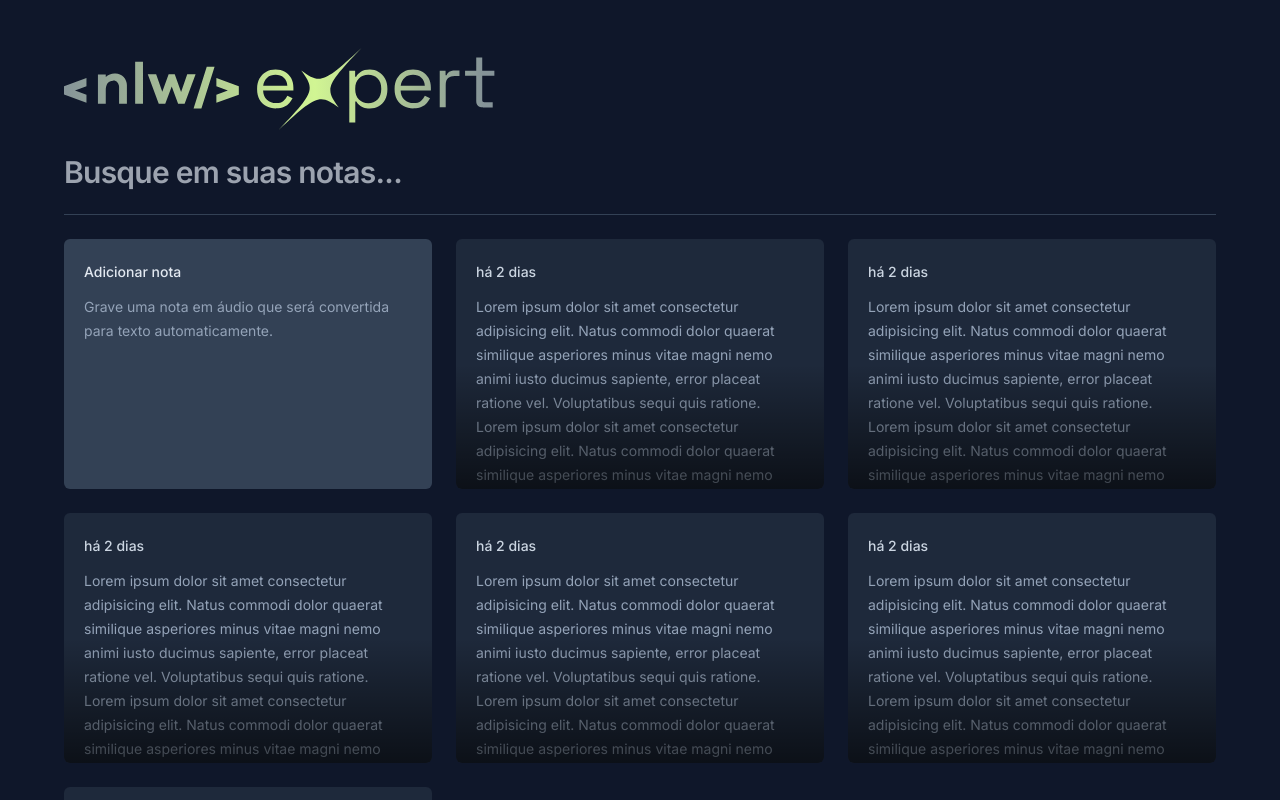
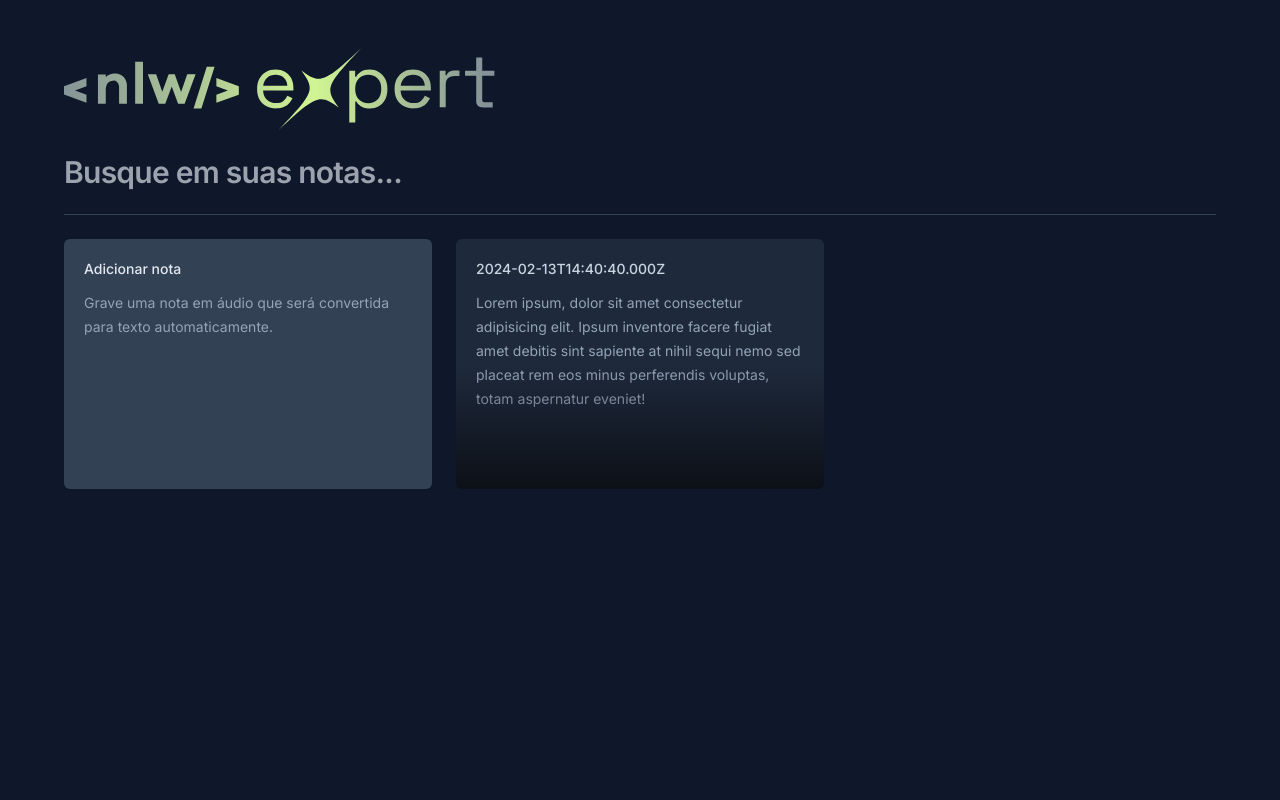
Before and after one commit to KennethOlusegun/nlw_expert_react, a React (Vite) app: page / in a window 1280 px wide. Shown: the top 800 px of the page. Built offline with nearby package versions, Linux system fonts and the light colour scheme.

Commit message:
feat: modals and props function

```diff
--- a/package.json
+++ b/package.json
@@ -9,6 +9,9 @@
     "preview": "vite preview"
   },
   "dependencies": {
+    "@radix-ui/react-dialog": "^1.0.5",
+    "date-fns": "^3.3.1",
+    "lucide-react": "^0.330.0",
     "react": "^18.2.0",
     "react-dom": "^18.2.0"
   },
--- a/src/App.tsx
+++ b/src/App.tsx
@@ -1,6 +1,11 @@
 import logo from "./assets/logo.svg";
 import { NewNoteCard } from "./compponents/new-note-card";
 import { NoteCard } from "./compponents/note-card";
+
+const note = {
+	date: new Date(),
+	content: "Lorem ipsum, dolor sit amet consectetur adipisicing elit. Ipsum inventore facere fugiat amet debitis sint sapiente at nihil sequi nemo sed placeat rem eos minus perferendis voluptas, totam aspernatur eveniet!"
+}
 
 export function App() {
   return (
@@ -19,12 +24,7 @@
 
       <div className="grid grid-cols-3 gap-6 auto-rows-[250px]">
         <NewNoteCard />
-        <NoteCard />
-        <NoteCard />
-        <NoteCard />
-        <NoteCard />
-        <NoteCard />
-        <NoteCard />
+        <NoteCard note={note} />
       </div>
     </div>
   );
--- a/src/compponents/new-note-card.tsx
+++ b/src/compponents/new-note-card.tsx
@@ -1,11 +1,51 @@
+import * as Dialog from "@radix-ui/react-dialog";
+import { X } from 'lucide-react'
+
 export function NewNoteCard() {
-  return (
-    <div className="rounded-md bg-slate-700 p-5 space-y-3">
-      <span className="text-sm font-medium text-slate-200">Adicionar nota</span>
+	return (
+		<Dialog.Root>
+			<Dialog.Trigger className="flex flex-col text-left rounded-md bg-slate-700 p-5 gap-3 hover:ring-slate-600 focus-visible:ring-2 focus-visible:ring-lime-400 outline-none">
+				<span className="text-sm font-medium text-slate-200">
+					Adicionar nota
+				</span>
 
-      <p className="text-sm leading-6 text-slate-400">
-        Grave uma nota em áudio que será convertida para texto automaticamente.
-      </p>
-    </div>
-  );
+				<p className="text-sm leading-6 text-slate-400">
+					Grave uma nota em áudio que será convertida para texto
+					automaticamente.
+				</p>
+			</Dialog.Trigger>
+
+			<Dialog.Portal>
+				<Dialog.Overlay className="inset-0 fixed bg-black/50" />
+				<Dialog.Content className="overflow-hidden fixed left-1/2 top-1/2 -translate-x-1/2 -translate-y-1/2 max-w-[640px] w-full h-[60vh] bg-slate-600 rounded-md flex flex-col outline-none">
+					<Dialog.Close className="absolute right-0 top-0 bg-slate-800 p-1.5 text-slate-400 hover:text-slate-100">
+						<X className="size-5" />
+					</Dialog.Close>
+					<div className="flex flex-1 flex-col gap-3 p-5">
+						<span className="text-sm font-medium text-slate-300">
+							Adicionar nota
+						</span>
+
+						<p className="text-sm leading-6 text-slate-400">
+							Comece
+							<button className="font-medium text-lime-400 hover:underline">
+								gravando uma nota
+							</button>
+							em áudio ou se preferir
+							<button className="font-medium text-lime-400 hover:underline">
+								utilize apenas texto
+							</button>
+						</p>
+					</div>
+
+					<button
+						type="button"
+						className="w-full bg-lime-400 py-4 text-center text-sm text-lime-950 outline-none font-medium hover:bg-lime-500"
+					>
+						Salvar nota
+					</button>
+				</Dialog.Content>
+			</Dialog.Portal>
+		</Dialog.Root>
+	);
 }
--- a/src/compponents/note-card.tsx
+++ b/src/compponents/note-card.tsx
@@ -1,20 +1,60 @@
+import * as Dialog from "@radix-ui/react-dialog";
+import { formatDistanceToNow } from "date-fns";
+import { ptBR } from "date-fns/locale";
+import { X } from "lucide-react";
 
-export function NoteCard() {
-  return (
-    <button className="rounded-md text-left bg-slate-800 p-5 space-y-3 overflow-hidden relative hover:ring-2 hover:ring-slate-600 focus-visible:ring-2 focus-visible:ring-lime-400 outline-none">
-      <span className="text-sm font-medium text-slate-300">há 2 dias</span>
+interface NoteCardProps {
+	note: {
+		date: Date;
+		content: string;
+	};
+}
 
-      <p className="text-sm leading-6 text-slate-400">
-        Lorem ipsum dolor sit amet consectetur adipisicing elit. Natus commodi
-        dolor quaerat similique asperiores minus vitae magni nemo animi iusto
-        ducimus sapiente, error placeat ratione vel. Voluptatibus sequi quis
-        ratione. Lorem ipsum dolor sit amet consectetur adipisicing elit. Natus
-        commodi dolor quaerat similique asperiores minus vitae magni nemo animi
-        iusto ducimus sapiente, error placeat ratione vel. Voluptatibus sequi
-        quis ratione.
-      </p>
+export function NoteCard({ note }: NoteCardProps) {
+	if (!note) {
+		return null; // or return a fallback UI
+	}
 
-      <div className="absolute bottom-0 left-0 right-0 h-1/2 bg-gradient-to-t from-black/60 to-black/0 pointer-events-none" />
-    </button>
-  );
+	return (
+		<Dialog.Root>
+			<Dialog.Trigger className="rounded-md text-left flex flex-col  bg-slate-800 p-5 gap-3 overflow-hidden relative hover:ring-2 hover:ring-slate-600 focus-visible:ring-2 focus-visible:ring-lime-400 outline-none">
+				<span className="text-sm font-medium text-slate-300">
+					{note.date.toISOString()}
+				</span>
+				<p className="text-sm leading-6 text-slate-400">{note.content}</p>
+
+				<div className="absolute bottom-0 left-0 right-0 h-1/2 bg-gradient-to-t from-black/60 to-black/0 pointer-events-none" />
+			</Dialog.Trigger>
+
+			<Dialog.Portal>
+				<Dialog.Overlay className="inset-0 fixed bg-black/50" />
+				<Dialog.Content className="overflow-hidden fixed left-1/2 top-1/2 -translate-x-1/2 -translate-y-1/2 max-w-[640px] w-full h-[60vh] bg-slate-600 rounded-md flex flex-col outline-none">
+					<Dialog.Close className="absolute right-0 top-0 bg-slate-800 p-1.5 text-slate-400 hover:text-slate-100">
+						<X className="size-5" />
+					</Dialog.Close>
+					<div className="flex flex-1 flex-col gap-3 p-5">
+						<span className="text-sm font-medium text-slate-300">
+							{formatDistanceToNow(note.date, {
+								locale: ptBR,
+								addSuffix: true,
+							})}
+						</span>
+
+						<p className="text-sm leading-6 text-slate-400">{note.content}</p>
+					</div>
+
+					<button
+						type="button"
+						className="w-full bg-slate-800 py-4 text-center text-sm text-slate-300 outline-none font-medium group"
+					>
+						Deseja{" "}
+						<span className="text-red-400 group-hover:underline">
+							apagar esta nota
+						</span>
+						?
+					</button>
+				</Dialog.Content>
+			</Dialog.Portal>
+		</Dialog.Root>
+	);
 }
```
Also changed, not shown: 1 other file (tests, documents, lock files or other folders).
